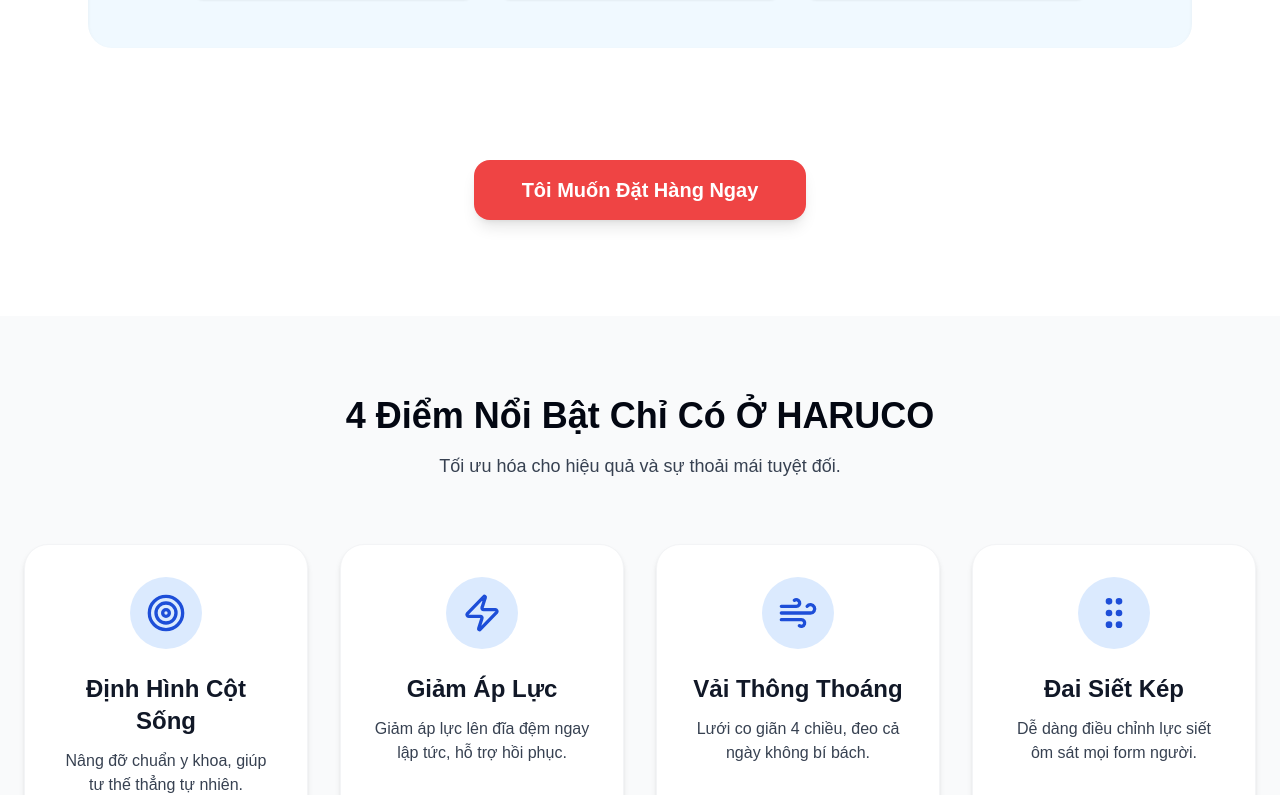
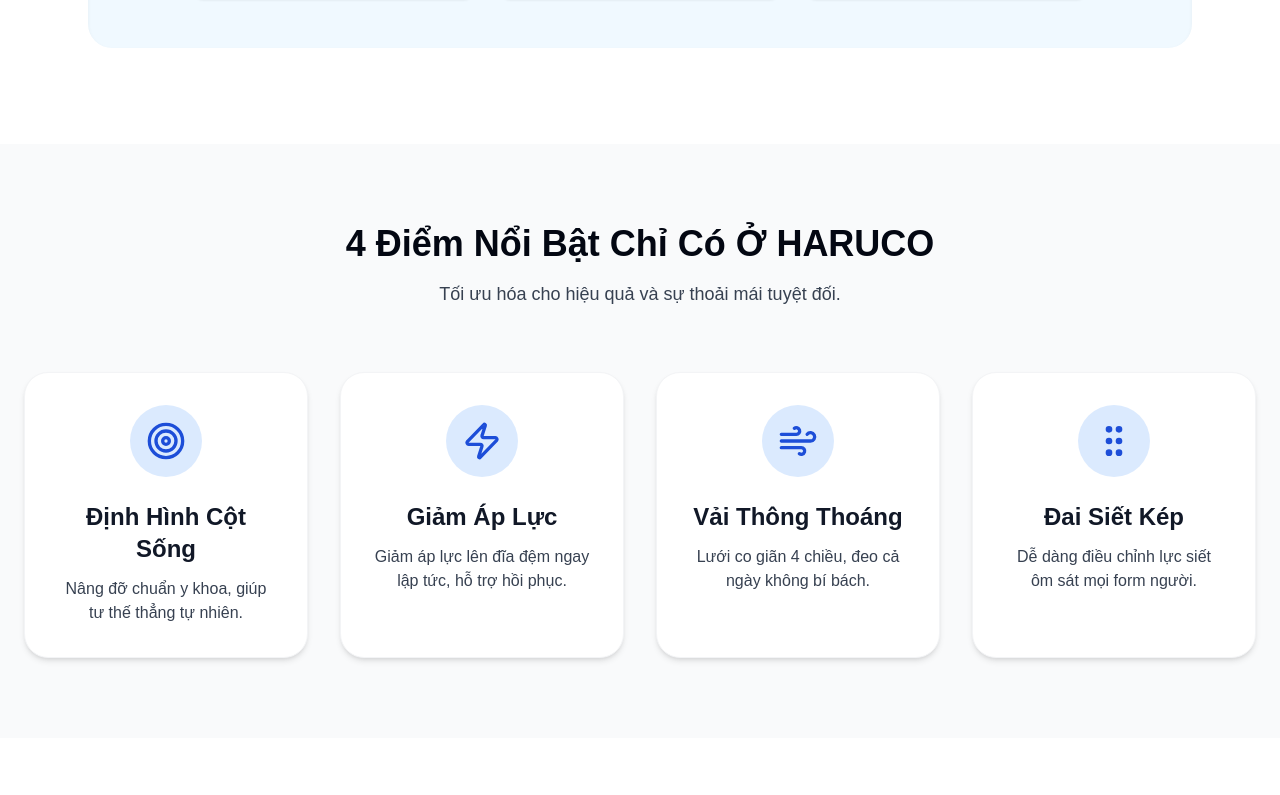
Before and after one commit to TranTruc1/DLHaruco, a React (Vite) app: page / in a window 1280 px wide. Shown: the part 4489-5284 px from the top of the page. Built offline with nearby package versions, Linux system fonts and the light colour scheme.

Commit message:
Update code

```diff
--- a/src/components/AboutDetail.jsx
+++ b/src/components/AboutDetail.jsx
@@ -89,13 +89,6 @@
             </div>
           </div>
         </div>
-
-        <div className="text-center pt-4 md:pt-8">
-          <a href="#dat-hang" className="inline-block w-full md:w-auto bg-red-500 hover:bg-red-600 text-white font-bold py-3.5 md:py-4 px-8 md:px-12 rounded-xl md:rounded-2xl text-lg md:text-xl transition shadow-lg hover:-translate-y-1 transform">
-            Tôi Muốn Đặt Hàng Ngay
-          </a>
-        </div>
-
       </div>
     </section>
   )
--- a/src/config.js
+++ b/src/config.js
@@ -9,7 +9,7 @@
   ],
 
   hotlines: [
-    { location: "Texas", number: "+1 281 299 0989", display: "+1 (123) 456-7890" }
+    { location: "Texas", number: "+1 281 299 0989", display: "+1 281 299 0989" }
   ],
 
   email: "lienhe@haruco.vn",
```
